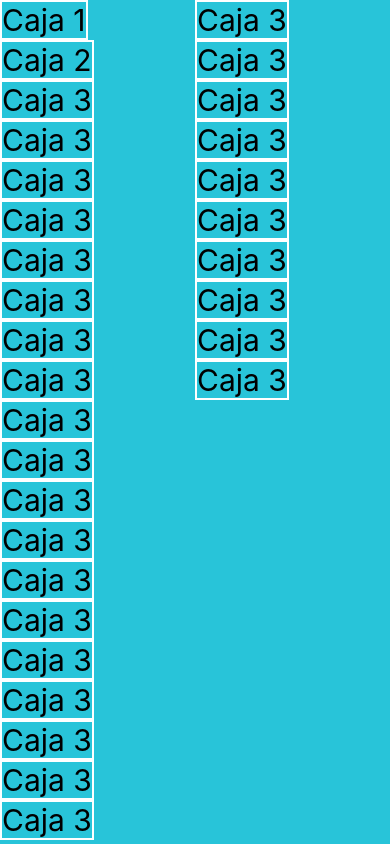
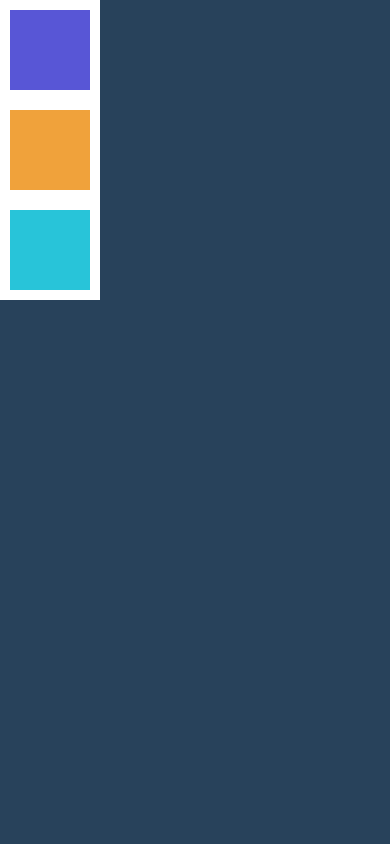
Before and after one commit to Cristaldo-Fiorela/React-Native-Udemy, a React Native app in the folder 02-PrimerProyecto/: screen / in a window 390 px wide. Built offline with nearby package versions, Linux system fonts and the light colour scheme.

Commit message:
creacion de componente base para nueva tarea

```diff
--- a/02-PrimerProyecto/App.tsx
+++ b/02-PrimerProyecto/App.tsx
@@ -6,6 +6,7 @@
 // import DimensionesScreen from './src/screens/DimensionesScreen';
 import PositionScreen from './src/screens/PositionScreen';
 import FlexboxScreen from './src/screens/FlexboxScreen';
+import TareaScreen from './src/screens/TareaScreen';
 
 const App = () => {
   return (
@@ -15,7 +16,8 @@
       {/* <BoxObjectModelScreen /> */}
       {/* <DimensionesScreen /> */}
       {/* <PositionScreen /> */}
-      <FlexboxScreen />
+      {/* <FlexboxScreen /> */}
+      <TareaScreen />
     </SafeAreaView>
   )
 }
--- /dev/null
+++ b/02-PrimerProyecto/src/screens/TareaScreen.tsx
@@ -0,0 +1,42 @@
+import React from 'react'
+import { StyleSheet, Text, View } from 'react-native'
+
+const TareaScreen = () => {
+    return (
+    <View style={ styles.container }>
+        <View style={ styles.cajaMorada} />
+        <View style={ styles.cajaNaranja} />
+        <View style={ styles.cajaAzul} />
+    </View>
+    )
+}
+
+export default TareaScreen;
+
+const styles = StyleSheet.create({
+    container: {
+        backgroundColor: '#28425B',
+        flex: 1,
+    },
+    cajaMorada: {
+        width: 100,
+        height: 100,
+        borderWidth: 10,
+        borderColor: 'white',
+        backgroundColor: '#5856D6',
+    },
+    cajaNaranja: {
+        width: 100,
+        height: 100,
+        borderWidth: 10,
+        borderColor: 'white',
+        backgroundColor: '#F0A23B',
+    },
+    cajaAzul: {
+        width: 100,
+        height: 100,
+        borderWidth: 10,
+        borderColor: 'white',
+        backgroundColor: '#28C4D9',
+    },
+});
```
